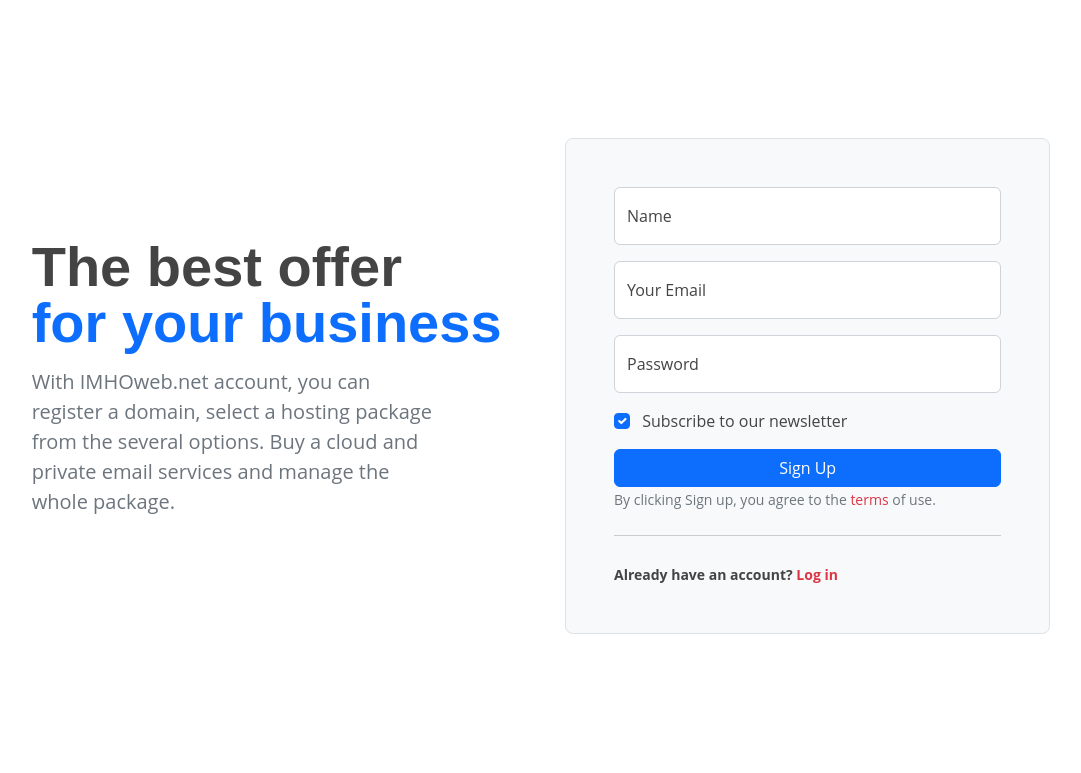
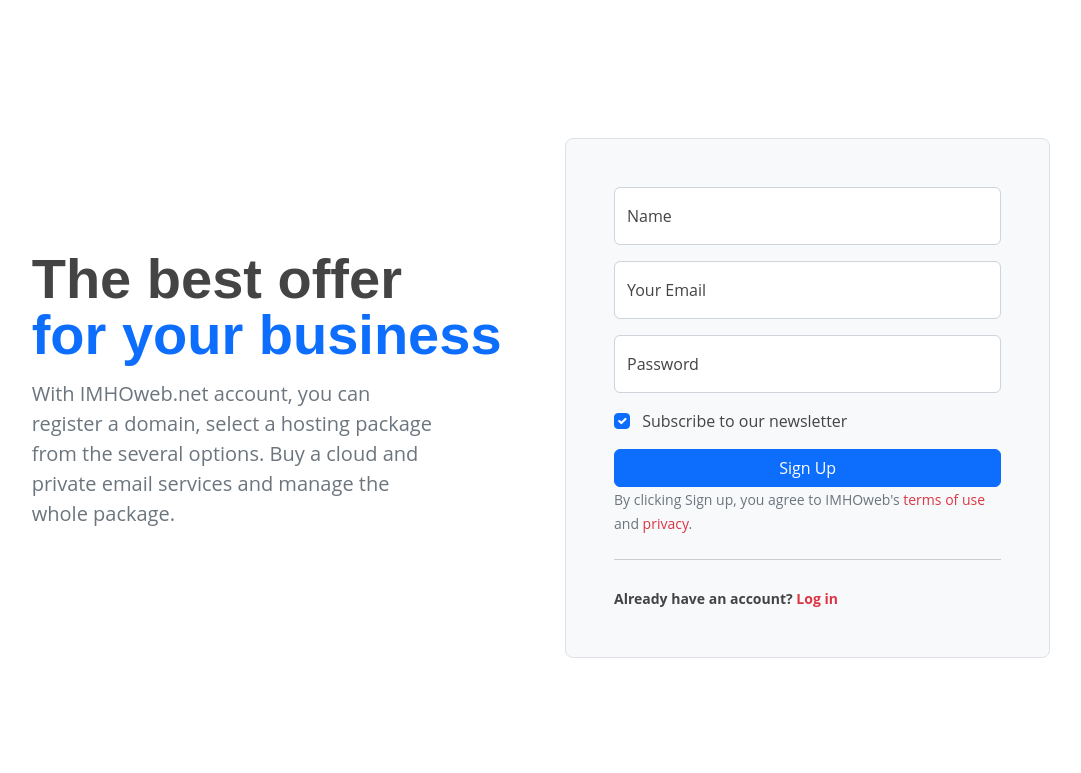
Before and after one commit to imhodot/imhoweb, a Flask app: page /signup in a window 1280 px wide. Shown: the part 58-831 px from the top of the page, without its empty margins (99-1180 px from the left). Before the commit the page ends 692 px from the top, so only its background shows below. Run offline with Flask 2, Linux system fonts and the light colour scheme; some libraries are stand-ins or nearby versions.

Commit message:
Made an update

```diff
--- a/templates/signup.html
+++ b/templates/signup.html
@@ -69,7 +69,7 @@
           </div>
           <!-- Submit button -->
           {{ form.submit(class="w-100 btn btn-md btn-primary")}}
-          <small class="text-muted text-center">By clicking Sign up, you agree to the <a href="/terms" class="link-danger">terms</a> of use.</small>
+          <small class="text-muted text-center">By clicking Sign up, you agree to IMHOweb's <a href="/terms" class="link-danger">terms of use</a> and <a href="/privacy" class="link-danger">privacy</a>.</small>
           <hr class="my-4">
           <p class="small fw-bold mt-2 pt-1 mb-0">Already have an account? <a href="/login" class="link-danger">Log in</a></p>
         </form>
```
